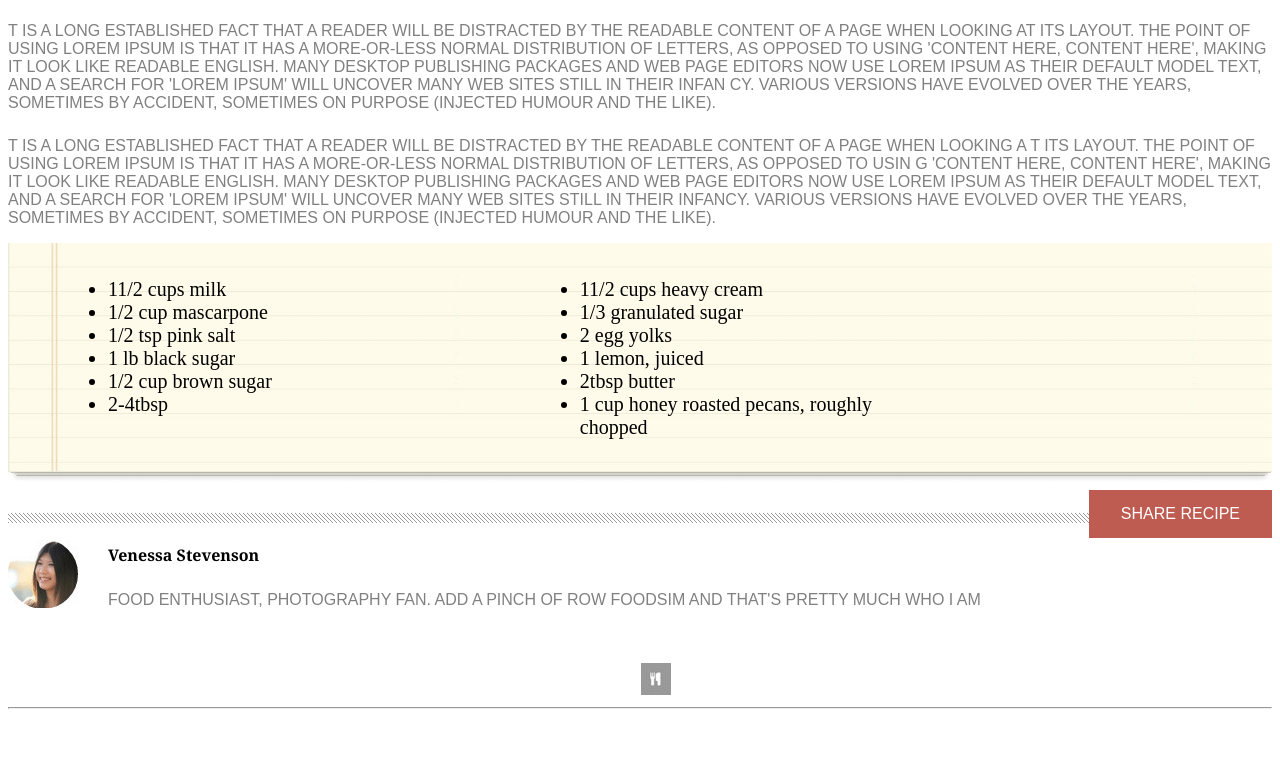
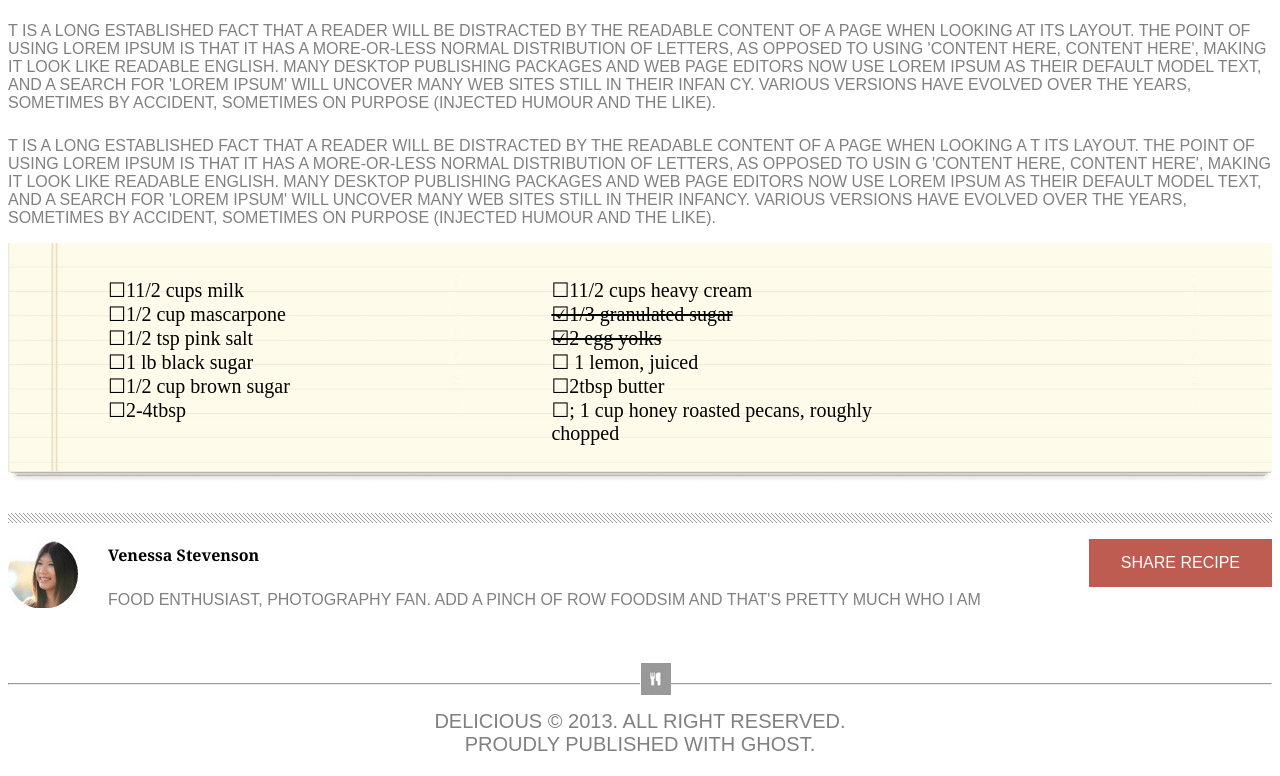
Before and after one commit to mariammohamme/chocolate-pizza1, a plain HTML site: page index.html in a window 1280 px wide. Shown: the part 1172-1948 px from the top of the page. Before the commit the page ends 1889 px from the top, so only its background shows below. Drawn offline with Linux system fonts and the light colour scheme.

Commit message:
fix button

```diff
--- a/css/style.css
+++ b/css/style.css
@@ -113,12 +113,14 @@ nav{
     font-size: 20px;
     margin-left: 60px;
     margin-top: 35px;
+    list-style: none;
 }
 .leftlist{
     float:right;
     font-size: 20px;
     margin-right: 400px;
     margin-top: 35px;
+    list-style: none;
 
 }
 .div-repate1{
@@ -144,3 +146,11 @@ button{
 .lastimage{
    margin-top: -85px;
 }
+.line img{
+    margin-bottom: -24px;
+    }
+    footer p {
+        text-align: center;
+        font-size: 20px;
+        color: gray;
+    }
--- a/index.html
+++ b/index.html
@@ -61,20 +61,20 @@
         </div>
         <div class="listpage">
    <ul class="rightlist">
-       <li>11/2 cups milk</li>
-   <li>1/2 cup mascarpone</li>
-   <li>1/2 tsp pink salt</li>
-   <li>1 lb black sugar</li>
-   <li>1/2 cup brown sugar</li>
-   <li>2-4tbsp</li>
+       <li>&#9744;11/2 cups milk</li>
+   <li>&#9744;1/2 cup mascarpone</li>
+   <li>&#9744;1/2 tsp pink salt</li>
+   <li>&#9744;1 lb black sugar</li>
+   <li>&#9744;1/2 cup brown sugar</li>
+   <li>&#9744;2-4tbsp</li>
   </ul>
   <ul class="leftlist">
-      <li>11/2 cups heavy cream</li>
-  <li>1/3 granulated sugar</li>
-  <li>2 egg yolks</li>
-  <li>1 lemon, juiced</li>
-  <li>2tbsp butter</li>
-  <li>1 cup honey roasted pecans, roughly <br>chopped</li>
+      <li>&#9744;11/2 cups heavy cream</li>
+  <li style="text-decoration: line-through;">&#9745;1/3 granulated sugar</li>
+  <li style="text-decoration: line-through;"> &#9745;2 egg yolks</li>
+  <li>&#9744; 1 lemon, juiced</li>
+  <li> &#9744;2tbsp butter</li>
+  <li> &#9744;;  1 cup honey roasted pecans, roughly <br>chopped</li>
 </ul>
         </div>
         <div class="div-repate1">
@@ -84,13 +84,16 @@
             <p style="margin-left: 100px;" id="lastpara">Food enthusiast, photography fan. Add a pinch of row foodsim and that's pretty much who I am</p>
             <div class="lastimage">
             <img src="img/van-pic.png" alt="">
-            <button style="float: right; margin-top: -50px; ">SHARE RECIPE</button>
+            <button style="float: right; margin-top: -1px; ">SHARE RECIPE</button>
             </div>
         </div>
-        <div class="line">
-            <img src="img/small-logo.png" alt="" style="margin-left: 50%; margin-top: 50px;">
-             <hr style="display: block;" >
-
-            </div>
 
         </main>
+        <footer>
+            <div class="line">
+                <img src="img/small-logo.png" alt="" style="margin-left: 50%; margin-top: 50px;">
+                 <hr style="display: block;" >
+                 <p>Delicious © 2013. All Right Reserved. <br>
+                    Proudly Published With Ghost.</p>
+                </div>
+        </footer>
```
Also changed, not shown: 2 other files.
